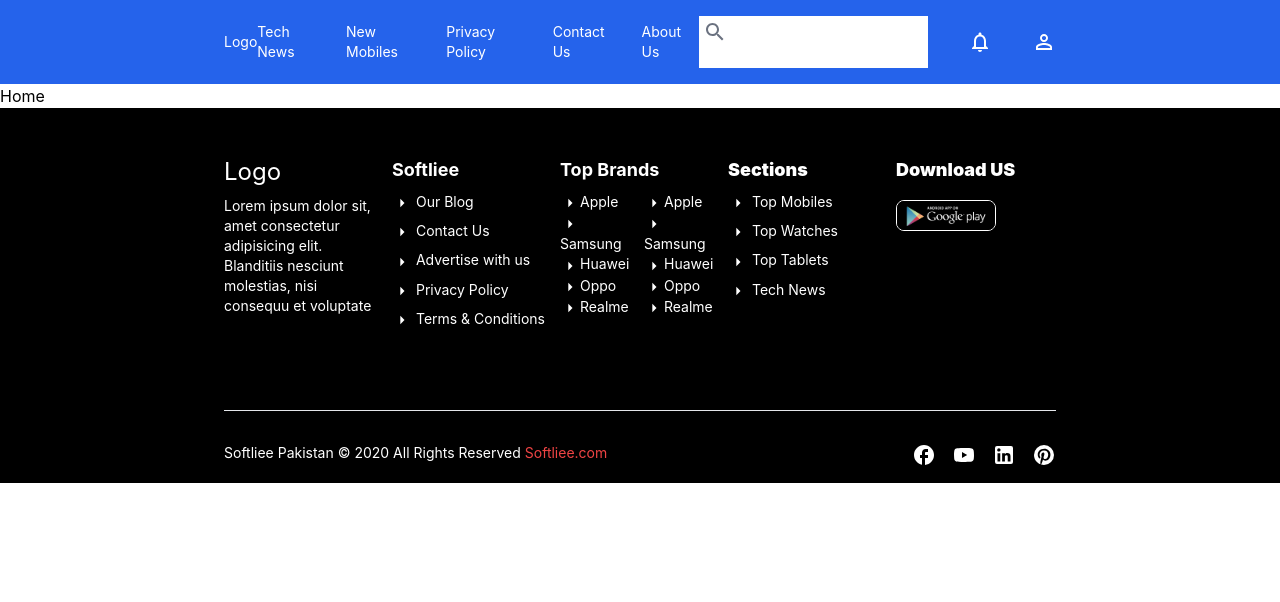
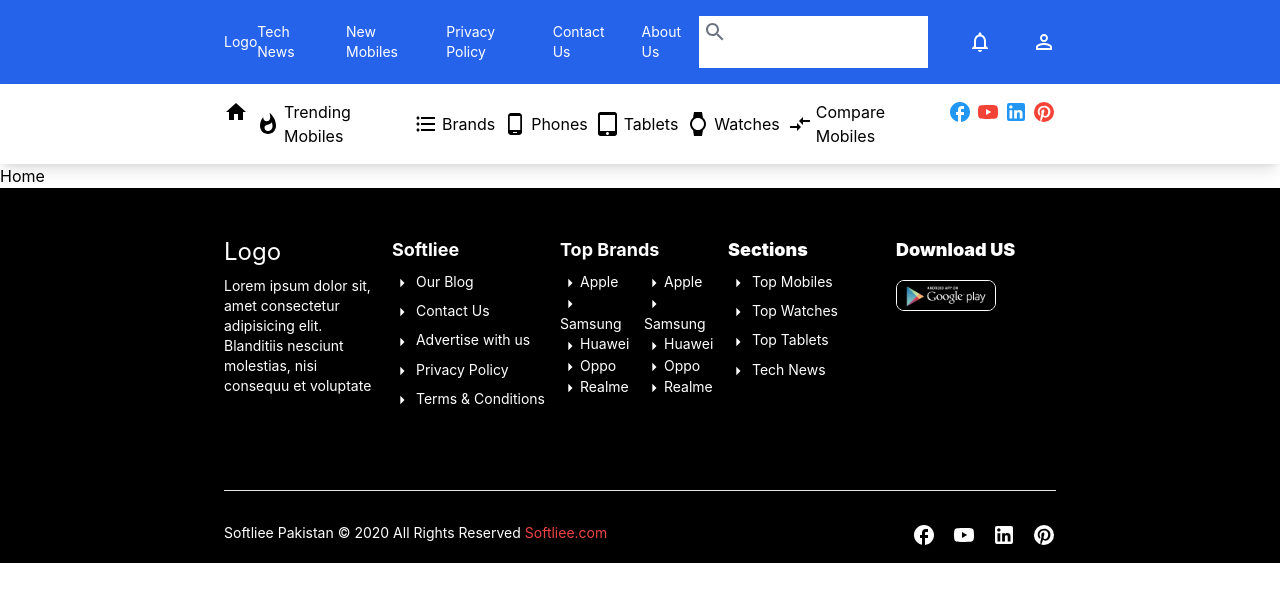
Before and after one commit to TheAli711/responsive-mobiles-website, a React (Create React App) app: page / in a window 1280 px wide. Shown: the top 602 px of the page. Built offline with nearby package versions, Linux system fonts and the light colour scheme.

Commit message:
Toolbar for Desktop done

```diff
--- a/package.json
+++ b/package.json
@@ -12,6 +12,7 @@
     "@testing-library/user-event": "^13.5.0",
     "react": "^18.2.0",
     "react-dom": "^18.2.0",
+    "react-material-ui-carousel": "^3.4.2",
     "react-router-dom": "^6.3.0",
     "react-scripts": "5.0.1",
     "web-vitals": "^2.1.4"
--- a/src/App.js
+++ b/src/App.js
@@ -3,11 +3,15 @@ import { BrowserRouter, Routes, Route } from "react-router-dom";
 import Home from "./pages/Home";
 import Navbar from "./components/Navbar/Navbar";
 import Footer from "./components/Footer/Footer";
+import Toolbar from "./components/Toolbar/Toolbar";
 
 function App() {
   return (
     <>
-      <Navbar></Navbar>
+      <Navbar />
+      <div className="hidden xl:flex">
+        <Toolbar />
+      </div>
       <BrowserRouter>
         <Routes>
           <Route path="/" element={<Home />} />
@@ -15,7 +19,7 @@ function App() {
         <Route path="invoices" element={<Invoices />} /> */}
         </Routes>
       </BrowserRouter>
-      <Footer></Footer>
+      <Footer />
     </>
   );
 }
--- /dev/null
+++ b/src/components/Toolbar/Toolbar.js
@@ -0,0 +1,54 @@
+import React from "react";
+import FacebookSharpIcon from "@mui/icons-material/FacebookSharp";
+import YouTubeIcon from "@mui/icons-material/YouTube";
+import LinkedInIcon from "@mui/icons-material/LinkedIn";
+import PinterestIcon from "@mui/icons-material/Pinterest";
+import HomeIcon from "@mui/icons-material/Home";
+import WhatshotIcon from "@mui/icons-material/Whatshot";
+import FormatListBulletedIcon from "@mui/icons-material/FormatListBulleted";
+import PhoneAndroidIcon from "@mui/icons-material/PhoneAndroid";
+import TabletMacIcon from "@mui/icons-material/TabletMac";
+import WatchIcon from "@mui/icons-material/Watch";
+import CompareArrowsIcon from "@mui/icons-material/CompareArrows";
+import { blue, red } from '@mui/material/colors';
+
+function Toolbar() {
+  return (
+    <div className="hidden w-full xl:grid grid-cols-12 shadow-lg p-4">
+      <div className="col-span-2"></div>
+      <div className="col-span-8">
+        <div className="flex justify-between gap-2">
+          <HomeIcon />
+          <div className="flex items-center gap-1">
+            <WhatshotIcon /> Trending Mobiles
+          </div>
+          <div className="flex items-center gap-1">
+            <FormatListBulletedIcon /> Brands
+          </div>
+          <div className="flex items-center gap-1">
+            <PhoneAndroidIcon /> Phones
+          </div>
+          <div className="flex items-center gap-1">
+            <TabletMacIcon /> Tablets
+          </div>
+          <div className="flex items-center gap-1">
+            <WatchIcon /> Watches
+          </div>
+          <div className="flex items-center gap-1">
+            <CompareArrowsIcon />
+            Compare Mobiles
+          </div>
+          <div className="flex gap-1">
+            <FacebookSharpIcon sx={{ color: blue[500] }} />
+            <YouTubeIcon sx={{ color: red[500] }} />
+            <LinkedInIcon sx={{ color: blue[500] }} />
+            <PinterestIcon sx={{ color: red[500] }} />
+          </div>
+        </div>
+      </div>
+      <div className="col-span-2"></div>
+    </div>
+  );
+}
+
+export default Toolbar;
```
Also changed, not shown: 1 other file (tests, documents, lock files or other folders).
